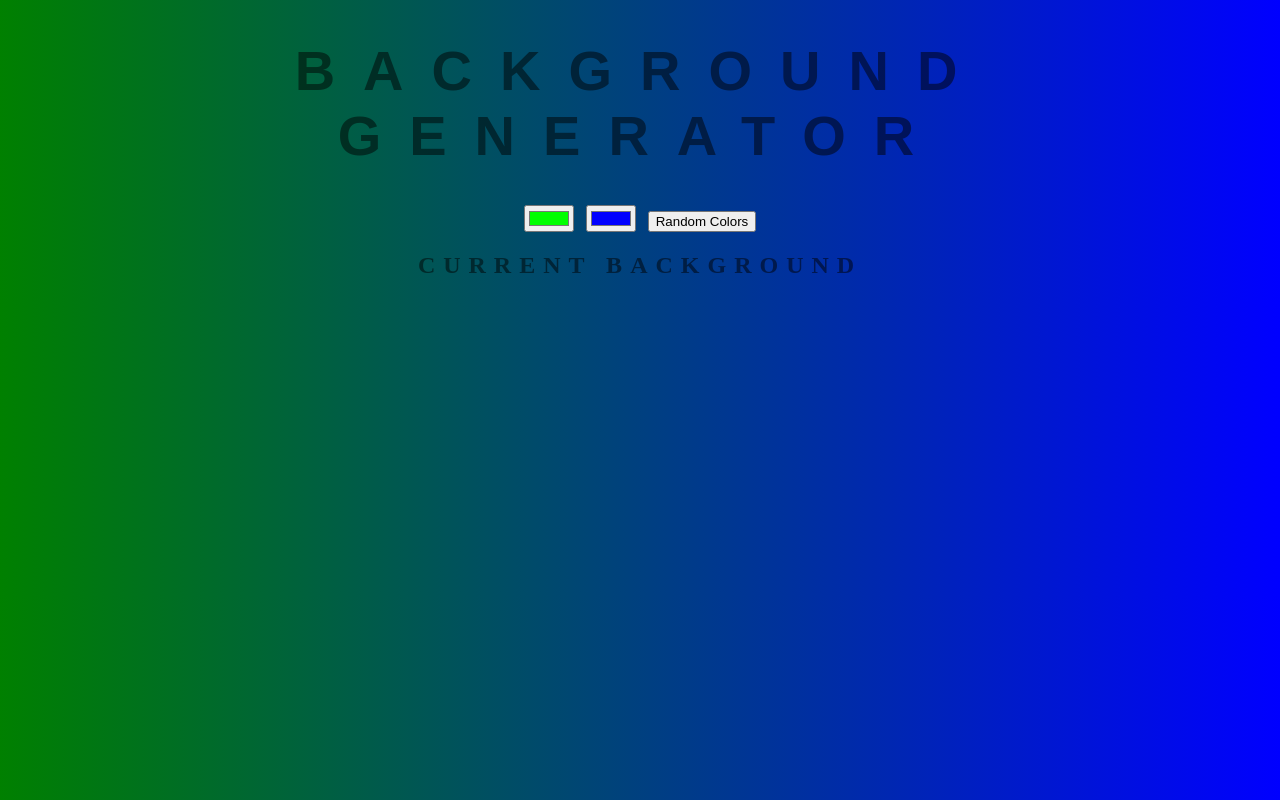
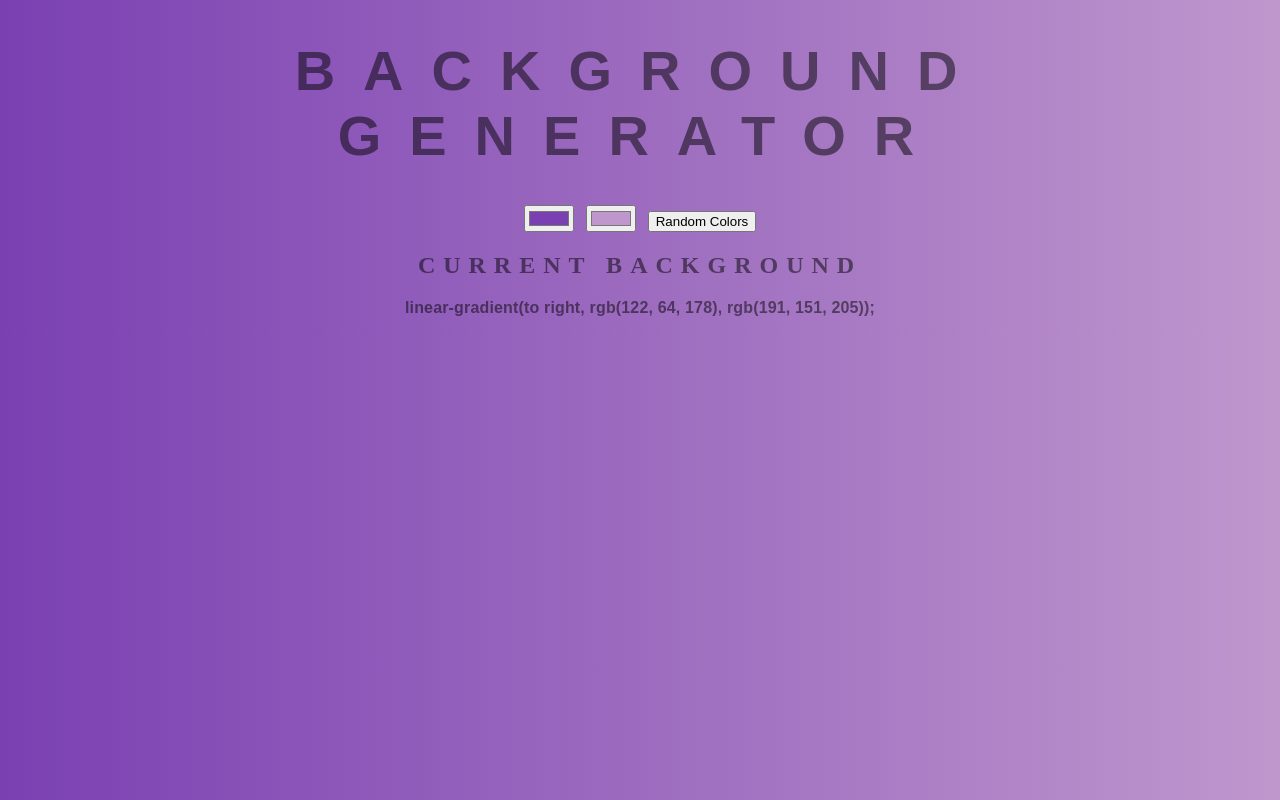
Before and after one commit to shanemmay/Full_Stack_JS, a plain HTML site: page js/great_bg.html in a window 1280 px wide. Both pictures are taken after a click on the button "Random Colors". Drawn offline with Linux system fonts and the light colour scheme.

Commit message:
made the exterior css sheet. Also made it so it starts from blue to red because it looks the best.

```diff
--- a/js/great_bg.css
+++ b/js/great_bg.css
@@ -0,0 +1,27 @@
+body {
+	font: 'Raleway', sans-serif;
+    color: rgba(0,0,0,.5);
+    text-align: center;
+    text-transform: uppercase;
+    letter-spacing: .5em;
+    top: 15%;
+	background: linear-gradient(to right, blue , red); /* Standard syntax */
+}
+
+h1 {
+    font: 600 3.5em 'Raleway', sans-serif;
+    color: rgba(0,0,0,.5);
+    text-align: center;
+    text-transform: uppercase;
+    letter-spacing: .5em;
+    width: 100%;
+}
+
+h3 {
+	font: 900 1em 'Raleway', sans-serif;
+    color: rgba(0,0,0,.5);
+    text-align: center;
+    text-transform: none;
+    letter-spacing: 0.01em;
+
+}
--- a/js/great_bg.html
+++ b/js/great_bg.html
@@ -2,40 +2,12 @@
 <html>
 <head>
 	<title>Gradient Background</title>
-	<style type="text/css">
-		body {
-			font: 'Raleway', sans-serif;
-		    color: rgba(0,0,0,.5);
-		    text-align: center;
-		    text-transform: uppercase;
-		    letter-spacing: .5em;
-		    top: 15%;
-			background: linear-gradient(to right, green , blue); /* Standard syntax */
-		}
-
-		h1 {
-		    font: 600 3.5em 'Raleway', sans-serif;
-		    color: rgba(0,0,0,.5);
-		    text-align: center;
-		    text-transform: uppercase;
-		    letter-spacing: .5em;
-		    width: 100%;
-		}
-
-		h3 {
-			font: 900 1em 'Raleway', sans-serif;
-		    color: rgba(0,0,0,.5);
-		    text-align: center;
-		    text-transform: none;
-		    letter-spacing: 0.01em;
-
-		}
-	</style>
+	<link rel="stylesheet" type="text/css" href="great_bg.css">
 </head>
 <body>
 	<h1>Background Generator</h1>
-	<input id="color1" type="color" name="color1" value="#00ff00">
-	<input id="color2" type="color" name="color2" value="#0000ff">
+	<input id="color1" type="color" name="color1" value="#0000ff">
+	<input id="color2" type="color" name="color2" value="#ff0000">
 	<button id="btn">Random Colors</button>
 	<h2>Current Background</h2>
 	<h3></h3>
--- a/js/great_bg.js
+++ b/js/great_bg.js
@@ -1,16 +1,32 @@
-var c1 = document.querySelector('#color1');
-var c2 = document.querySelector('#color2');
+var color1 = document.querySelector('#color1');
+var color2 = document.querySelector('#color2');
 var css = document.querySelector("h3");
 var body = document.querySelector("body");
+var btn = document.querySelector("#btn");
+
 
 function set_gradient(n)
 {
-body.style.background = "linear-gradient(to right," + color1.value + ", " + color2.value + ")";
-console.log(n);
+	body.style.background = "linear-gradient(to right," + color1.value + ", " + color2.value + ")";
 
-css.textContent = body.style.background + ";";
+	console.log(n);
+
+	css.textContent = body.style.background + ";";
+}
+
+function random_color(n)
+{
+	console.log(n);
+
+	color1.value = '#'+(Math.random()*0xFFFFFF<<0).toString(16);
+	color2.value =  '#'+(Math.random()*0xFFFFFF<<0).toString(16);
+
+	set_gradient(n);
+
 }
 
 color1.addEventListener("input", set_gradient);
 
 color2.addEventListener("input", set_gradient);
+
+btn.addEventListener( "click", random_color);
```
